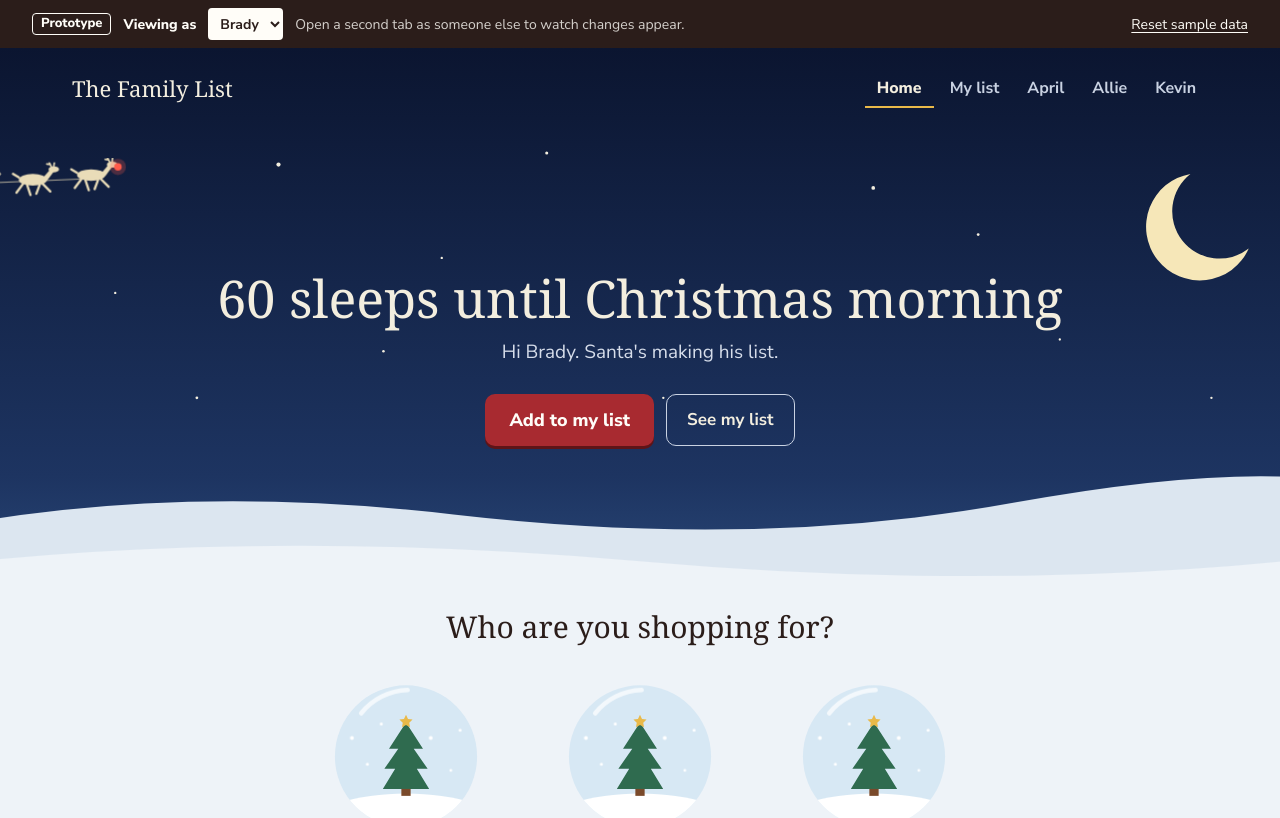
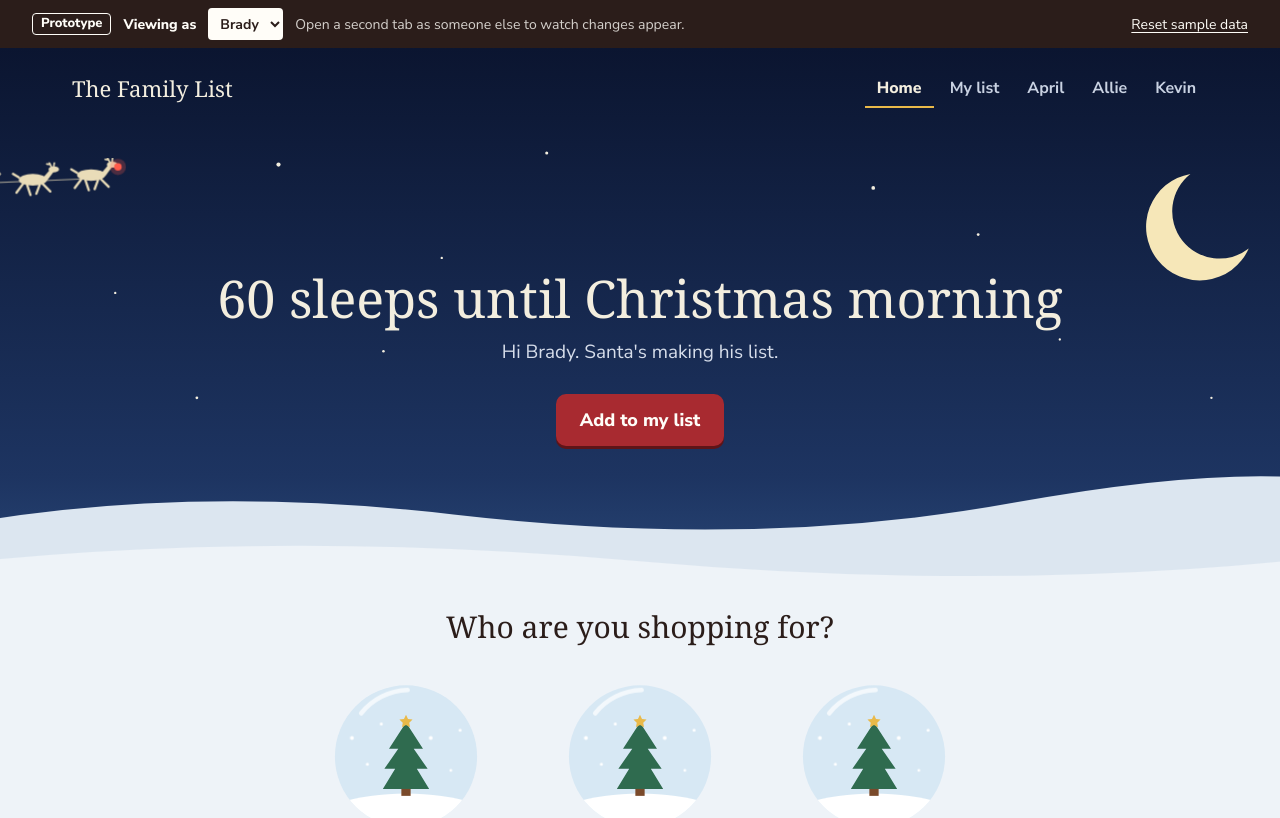
Before and after one commit to bgs3jc/christmas-list, a React (Vite) app: page / in a window 1280 px wide. Shown: the top 818 px of the page. Built offline with nearby package versions, Linux system fonts and the light colour scheme; a web font is replaced by a local one.

Commit message:
Drop "See my list" from Home
It went to the same page as "Add to my list". My list is still in the top bar.

Co-Authored-By: Claude Opus 5.5 <noreply@anthropic.com>
Claude-Session: https://claude.ai/code/session_01XGi8FoeFiKqXRjC8WnxF1M

```diff
--- a/src/features/home/Home.module.css
+++ b/src/features/home/Home.module.css
@@ -138,24 +138,6 @@
   color: var(--sheet);
 }
 
-.seeButton {
-  display: inline-flex;
-  align-items: center;
-  min-height: 52px;
-  padding: 0 var(--space-5);
-  border: 1.5px solid var(--sky-text-muted);
-  border-radius: 10px;
-  color: var(--starlight);
-  font-size: 1.0625rem;
-  font-weight: 700;
-  text-decoration: none;
-}
-
-.seeButton:hover {
-  background: rgb(243 238 223 / 0.1);
-  color: var(--starlight);
-}
-
 /* The snowy part below */
 
 .snow {
--- a/src/features/home/HomePage.tsx
+++ b/src/features/home/HomePage.tsx
@@ -30,9 +30,6 @@ export function HomePage({ route }: { route: Route }) {
             <a href={links.myList} className={styles.addButton}>
               Add to my list
             </a>
-            <a href={links.myList} className={styles.seeButton}>
-              See my list
-            </a>
           </div>
         </div>
       </div>
```
Also changed, not shown: 1 other file (tests, documents, lock files or other folders).
